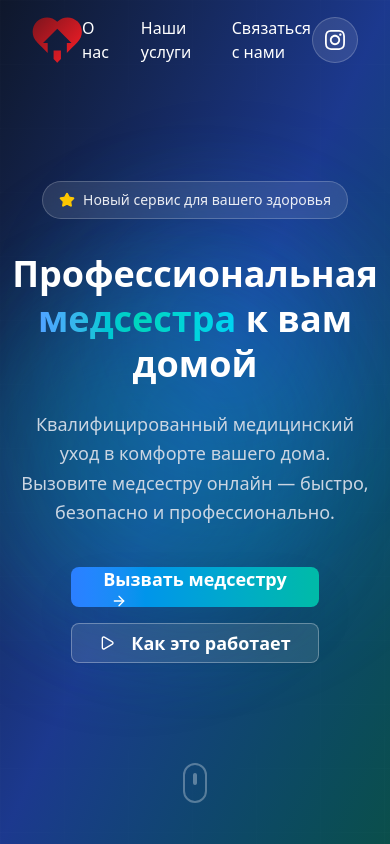
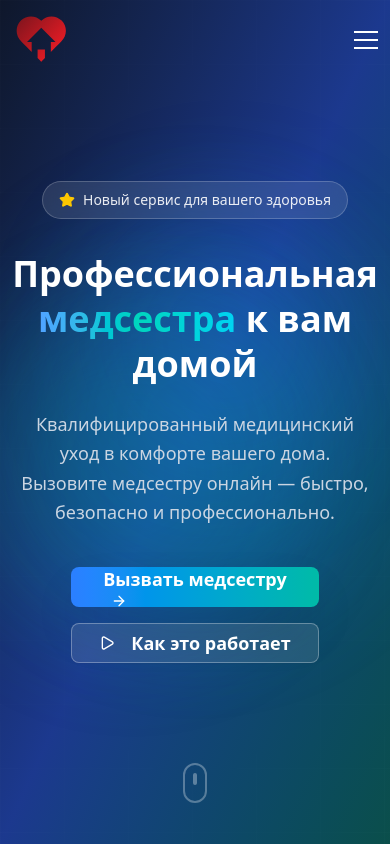
Before and after one commit to Kirill-jsdev/online-care, a Next.js app: page / in a window 390 px wide. Shown: the top 844 px of the page. Built offline with nearby package versions, Linux system fonts and the light colour scheme.

Commit message:
Continued...

```diff
--- a/src/components/shared/TopMenu.tsx
+++ b/src/components/shared/TopMenu.tsx
@@ -1,12 +1,58 @@
+"use client";
+
+import { useState, useEffect } from "react";
 import Logo from "./Logo";
 
 const TopMenu = () => {
+  const [isOpen, setIsOpen] = useState(false);
+
+  // Close menu when clicking outside
+  useEffect(() => {
+    const handleClickOutside = (event: MouseEvent) => {
+      const nav = document.getElementById("mobile-nav");
+      const button = document.getElementById("menu-button");
+      if (nav && !nav.contains(event.target as Node) && !button?.contains(event.target as Node)) {
+        setIsOpen(false);
+      }
+    };
+
+    document.addEventListener("click", handleClickOutside);
+    return () => document.removeEventListener("click", handleClickOutside);
+  }, []);
+
+  // Close menu when clicking a link
+  const handleLinkClick = () => {
+    setIsOpen(false);
+  };
+
   return (
-    // make sure the menu is above background overlays in the Hero section
-    <div className="flex justify-between z-20 items-center px-8 py-4 absolute w-full">
+    <div className="flex justify-between z-20 items-center px-4 sm:px-8 py-4 absolute w-full">
       <Logo />
 
-      <nav className="text-white gap-8">
+      {/* Mobile menu button */}
+      <button
+        id="menu-button"
+        className="lg:hidden relative z-50 p-2 text-white hover:text-white/80 transition-colors"
+        onClick={() => setIsOpen(!isOpen)}
+        aria-label="Toggle menu"
+      >
+        <div className="w-6 h-6 relative">
+          <span
+            className={`absolute h-0.5 w-full bg-current transform transition-all duration-300 ${isOpen ? "rotate-45 top-3" : "top-1"}`}
+          />
+          <span
+            className={`absolute h-0.5 w-full bg-current transform transition-all duration-300 top-3 ${
+              isOpen ? "opacity-0" : "opacity-100"
+            }`}
+          />
+          <span
+            className={`absolute h-0.5 w-full bg-current transform transition-all duration-300 ${isOpen ? "-rotate-45 top-3" : "top-5"}`}
+          />
+        </div>
+      </button>
+
+      {/* Desktop navigation */}
+      <nav className="hidden lg:block text-white">
         <ul className="flex gap-8">
           <li>
             <a href="#about-us" className="cursor-pointer hover:text-white/80 transition-colors">
@@ -26,7 +72,34 @@ const TopMenu = () => {
         </ul>
       </nav>
 
-      <div className="flex gap-3 animate-fade-in-up delay-100">
+      {/* Mobile navigation */}
+      <nav
+        id="mobile-nav"
+        className={`lg:hidden fixed top-0 right-0 w-64 h-full bg-slate-900/95 backdrop-blur-lg transform transition-transform duration-300 ease-in-out ${
+          isOpen ? "translate-x-0" : "translate-x-full"
+        } z-40`}
+      >
+        <ul className="flex flex-col gap-4 pt-20 px-6">
+          <li>
+            <a href="#about-us" className="block py-2 text-white hover:text-white/80 transition-colors text-lg" onClick={handleLinkClick}>
+              О нас
+            </a>
+          </li>
+          <li>
+            <a href="#services" className="block py-2 text-white hover:text-white/80 transition-colors text-lg" onClick={handleLinkClick}>
+              Наши услуги
+            </a>
+          </li>
+          <li>
+            <a href="#cta" className="block py-2 text-white hover:text-white/80 transition-colors text-lg" onClick={handleLinkClick}>
+              Связаться с нами
+            </a>
+          </li>
+        </ul>
+      </nav>
+
+      {/* Instagram icon - show on desktop, move to mobile menu on small screens */}
+      <div className="hidden lg:flex gap-3 animate-fade-in-up delay-100">
         <a
           href="https://www.instagram.com/zabota.uz/"
           target="_blank"
@@ -38,6 +111,21 @@ const TopMenu = () => {
           </svg>
         </a>
       </div>
+
+      {/* Mobile Instagram link - show inside mobile menu */}
+      <div className={`lg:hidden fixed bottom-8 right-8 ${isOpen ? "block" : "hidden"}`}>
+        <a
+          href="https://www.instagram.com/zabota.uz/"
+          target="_blank"
+          rel="noopener noreferrer"
+          className="group p-3 bg-white/10 backdrop-blur-sm border border-white/20 rounded-full hover:bg-white/20 transition-all duration-300 hover:-translate-y-1 hover:shadow-lg"
+          onClick={handleLinkClick}
+        >
+          <svg className="w-5 h-5 text-white group-hover:text-pink-400 transition-colors" fill="currentColor" viewBox="0 0 24 24">
+            <path d="M12 2.163c3.204 0 3.584.012 4.85.07 3.252.148 4.771 1.691 4.919 4.919.058 1.265.069 1.645.069 4.849 0 3.205-.012 3.584-.069 4.849-.149 3.225-1.664 4.771-4.919 4.919-1.266.058-1.644.07-4.85.07-3.204 0-3.584-.012-4.849-.07-3.26-.149-4.771-1.699-4.919-4.92-.058-1.265-.07-1.644-.07-4.849 0-3.204.013-3.583.07-4.849.149-3.227 1.664-4.771 4.919-4.919 1.266-.057 1.645-.069 4.849-.069zm0-2.163c-3.259 0-3.667.014-4.947.072-4.358.2-6.78 2.618-6.98 6.98-.059 1.281-.073 1.689-.073 4.948 0 3.259.014 3.668.072 4.948.2 4.358 2.618 6.78 6.98 6.98 1.281.058 1.689.072 4.948.072 3.259 0 3.668-.014 4.948-.072 4.354-.2 6.782-2.618 6.979-6.98.059-1.28.073-1.689.073-4.948 0-3.259-.014-3.667-.072-4.947-.196-4.354-2.617-6.78-6.979-6.98-1.281-.059-1.69-.073-4.949-.073zm0 5.838c-3.403 0-6.162 2.759-6.162 6.162s2.759 6.163 6.162 6.163 6.162-2.759 6.162-6.163c0-3.403-2.759-6.162-6.162-6.162zm0 10.162c-2.209 0-4-1.79-4-4 0-2.209 1.791-4 4-4s4 1.791 4 4c0 2.21-1.791 4-4 4zm6.406-11.845c-.796 0-1.441.645-1.441 1.44s.645 1.44 1.441 1.44c.795 0 1.439-.645 1.439-1.44s-.644-1.44-1.439-1.44z" />
+          </svg>
+        </a>
+      </div>
     </div>
   );
 };
```
